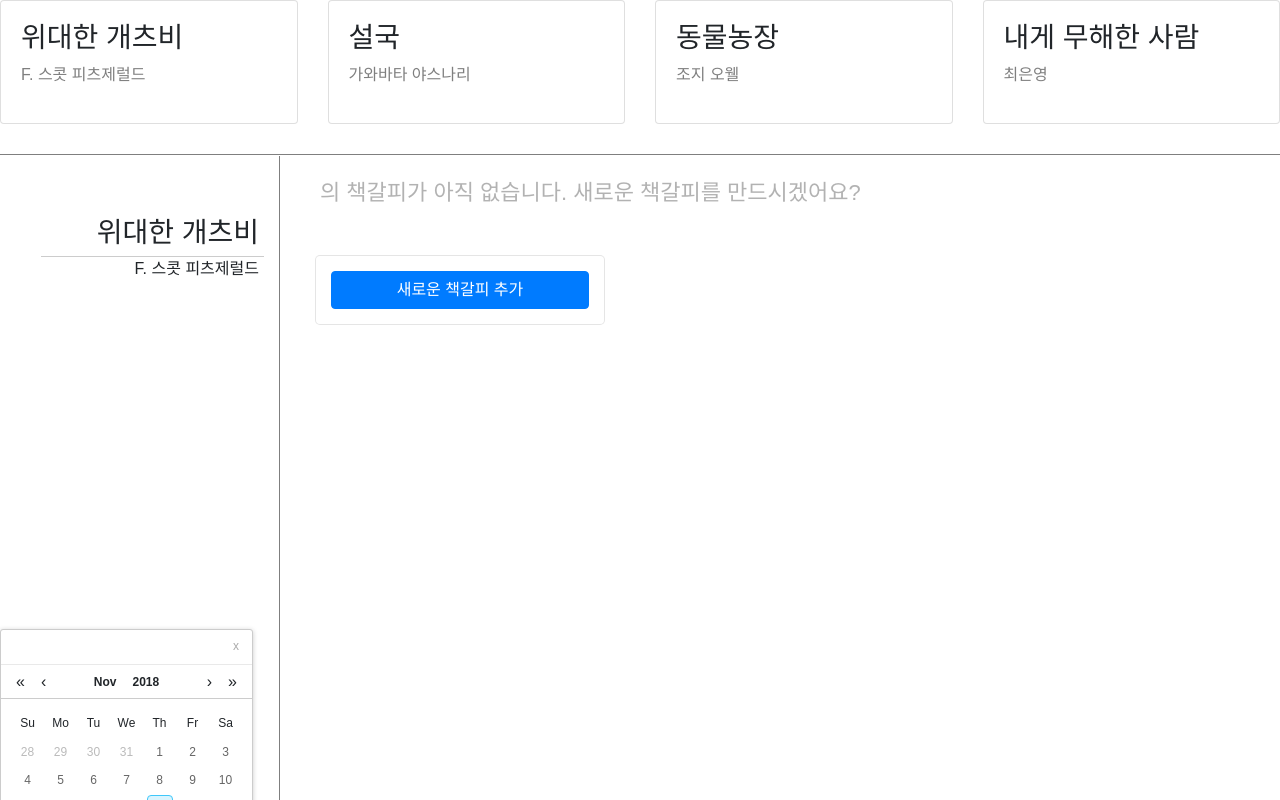
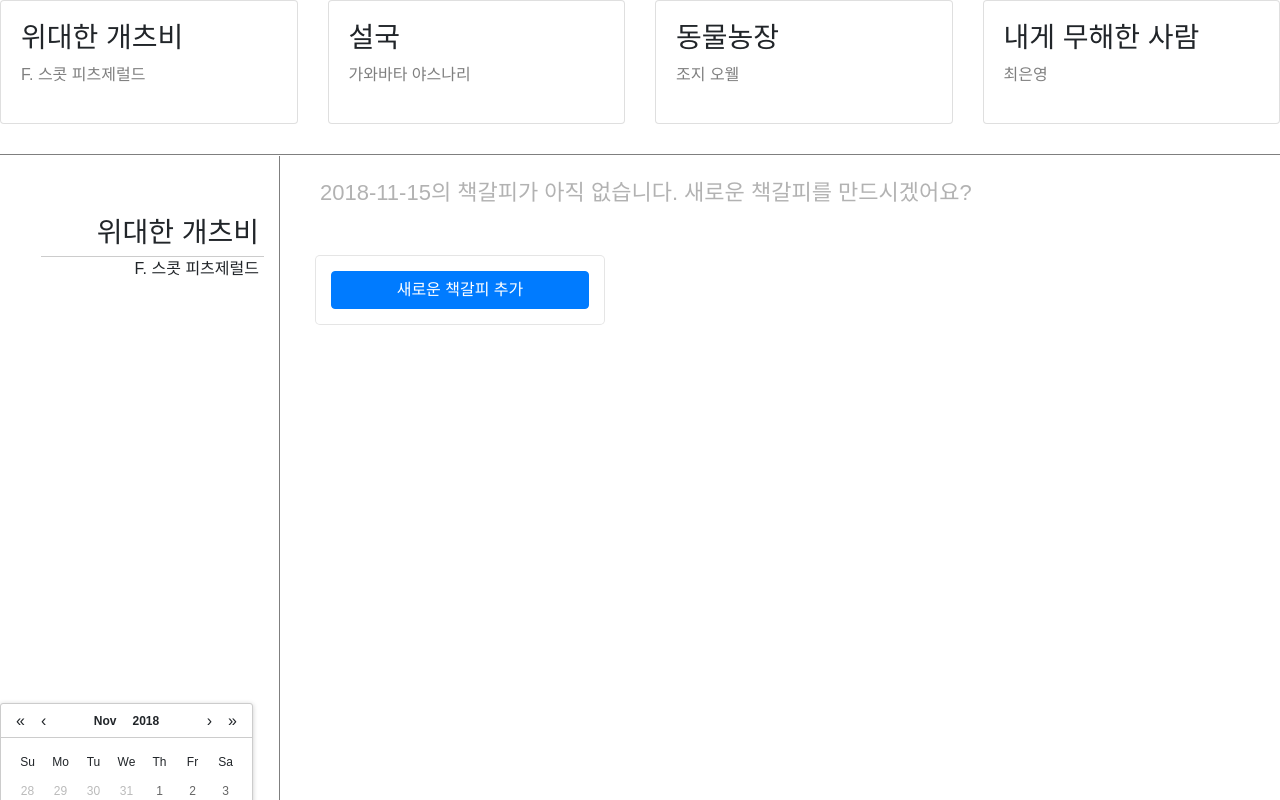
Before and after one commit to presentheo/galphi, a React (Create React App) app: page / in a window 1280 px wide. Shown: the top 800 px of the page. Built offline with nearby package versions, Linux system fonts and the light colour scheme.

Commit message:
날짜 표시 기능 추가

```diff
--- a/src/components/book/BookList.js
+++ b/src/components/book/BookList.js
@@ -28,13 +28,13 @@ class BookList extends Component {
 
   render() {
     const mapToComponent = (data) => {
-      return data.map((el, i) => {
+      return data.map((book, index) => {
         return (
           <Book
-            id={i}
-            key={i}
-            title={el.title}
-            author={el.author}
+            id={index}
+            key={index}
+            title={book.title}
+            author={book.author}
             onClick={this.handleClick}
           ></Book>
           )
--- a/src/components/bookDetail/BookDetail.js
+++ b/src/components/bookDetail/BookDetail.js
@@ -9,6 +9,12 @@ class BookDetail extends Component {
     this.state = {
       selectedDay: null
     }
+  }
+
+  componentDidMount(){
+    this.setState({
+      selectedDay: JSON.stringify(new Date()).substr(1, 10)
+    })
   }
 
   // 필터링
@@ -26,11 +32,12 @@ class BookDetail extends Component {
 
   // 날짜 선택
   handleSelectDay = (day) => {
+    // let year = day.getFullYear();
+    let str = JSON.stringify(day).substr(1, 10);
     this.setState({
-      selectedDay: day
+      selectedDay: str
     })
-    console.log(day)
-    // this.handleFilter(day);
+    console.log(str)
   }
 
   render() {
@@ -40,8 +47,8 @@ class BookDetail extends Component {
           <h3 className='book-info-title'>{this.props.book.title}</h3>
           <p className='book-info-author'>{this.props.book.author}</p>
           <div className='book-info-calendar'>
-            {/* <Calendar onSelectDay={this.handleSelectDay}></Calendar> */}
-            <MyCalendar></MyCalendar>
+            <MyCalendar
+              onSelectDay={this.handleSelectDay}></MyCalendar>
           </div>
         </div>
         <div className='book-comment'>
--- a/src/components/bookDetail/Calendar.js
+++ b/src/components/bookDetail/Calendar.js
@@ -6,7 +6,10 @@ class MyCalendar extends Component {
 
   render(){
     return (
-      <Calendar></Calendar>
+      <Calendar
+        showToday={false}
+        showDateInput={false}
+        onSelect={(date) => {this.props.onSelectDay(date)}}></Calendar>
     );
   }
 
--- a/src/components/bookDetail/Comment.js
+++ b/src/components/bookDetail/Comment.js
@@ -56,7 +56,8 @@ class Comment extends Component {
           autoFocus></textarea>
         <button
           className='btn btn-block btn-dark'
-          onClick={this.handleSave}>저장</button>
+          onClick={this.handleSave}
+          >저장</button>
       </div>
     )
 
```
Also changed, not shown: src/components/bookDetail/CommentCreate.js (line endings or trailing spaces).
